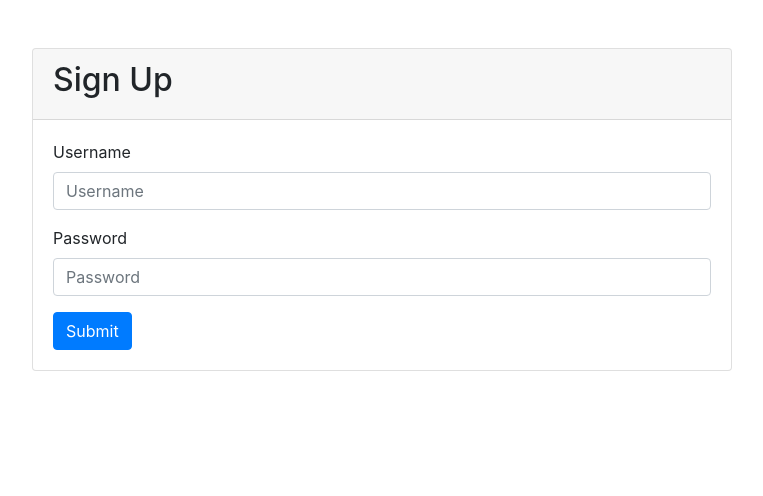
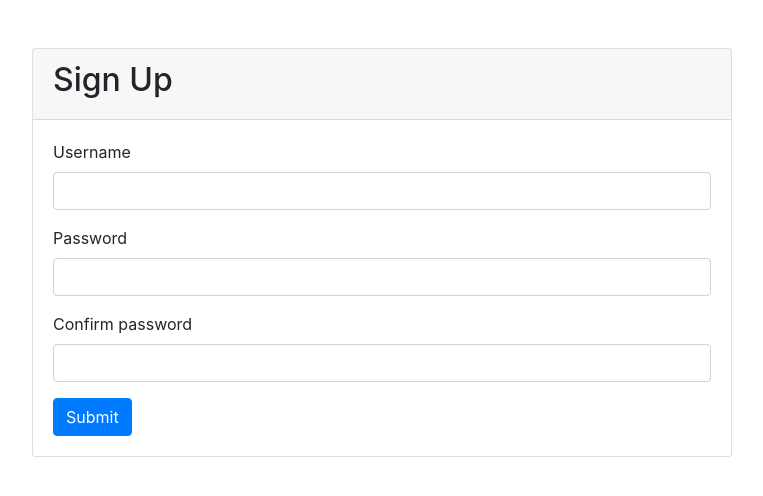
Before and after one commit to joshua-deans/FitTrkr, a Flask app: page /signup in a window 1280 px wide. Shown: the part 56-552 px from the top of the page, without its empty margins (258-1021 px from the left). Run offline with Flask 2, Linux system fonts and the light colour scheme; some libraries are stand-ins or nearby versions.

Commit message:
Implement signup page.

```diff
--- a/app.py
+++ b/app.py
@@ -1,6 +1,10 @@
 from flask import Flask, render_template, url_for, request, abort, redirect
 from flask_mysqldb import MySQL
+from wtforms import Form, StringField, TextAreaField, PasswordField, validators
 from db import DBconfig
+from os import urandom
+import scrypt
+import base64
 
 
 app = Flask(__name__)
@@ -22,10 +26,35 @@ mysql = MySQL(app)
 def base():
     return render_template('base.html')
 
+class SignupForm(Form):
+    username = StringField('Username', [
+        validators.DataRequired(),
+        validators.Length(min=1, max=30)])
+    password = PasswordField('Password', [
+        validators.DataRequired(),
+        validators.EqualTo('confirm', message='Passwords do not match')])
+    confirm = PasswordField('Confirm password', [
+        validators.DataRequired()])
+
 # Route for sign up form
-@app.route("/signup")
+
+@app.route("/signup", methods=['GET', 'POST'])
 def signup():
-    return render_template('auth/signup.html')
+    form = SignupForm(request.form)
+    if request.method == 'POST' and form.validate():
+        username = form.username.data
+        salt = urandom(16)
+        password_hash = scrypt.hash(form.password.data, salt, 32768, 8, 1, 32)
+        b64_salt = base64.b64encode(salt)
+        b64_hash = base64.b64encode(password_hash)
+        cur = mysql.connection.cursor()
+        cur.execute(
+            'INSERT INTO Users(UserName, PasswordHash, PasswordSalt) VALUES (%s, %s, %s)',
+            (username, b64_hash, b64_salt))
+        mysql.connection.commit()
+        cur.close()
+        return redirect(url_for('login'))
+    return render_template('auth/signup.html', form=form)
 
 # Route for sign up form
 @app.route("/login")
--- /dev/null
+++ b/requirements.txt
@@ -0,0 +1,4 @@
+wtforms
+scrypt
+flask
+flask_mysqldb
--- a/templates/auth/signup.html
+++ b/templates/auth/signup.html
@@ -23,14 +23,16 @@
 			<h2>Sign Up</h2>
 		</div>
 		<div class="card-body">
-            <form>
+            {% from "includes/_formhelpers.html" import render_field %}
+            <form action="" method="post">
                 <div class="form-group">
-                    <label for="inputUsername">Username</label>
-                    <input class="form-control" id="inputUsername" placeholder="Username">
+                    {{render_field(form.username, class_="form-control")}}
                 </div>
                 <div class="form-group">
-                    <label for="inputPassword">Password</label>
-                    <input type="password" class="form-control" id="inputPassword" placeholder="Password">
+                    {{render_field(form.password, class_="form-control")}}
+                </div>
+                <div class="form-group">
+                    {{render_field(form.confirm, class_="form-control")}}
                 </div>
                 <button class="btn btn-primary">Submit</button>
             </form>
--- /dev/null
+++ b/templates/includes/_formhelpers.html
@@ -0,0 +1,9 @@
+{% macro render_field(field) %}
+    {{ field.label }}
+    {{ field(**kwargs)|safe }}
+    {% if field.errors %}
+        {% for error in field.errors %}
+            <span class="help-inline">{{ error }}</span>
+        {% endfor %}
+    {% endif %}
+{% endmacro %}
```
Also changed, not shown: README.md.
